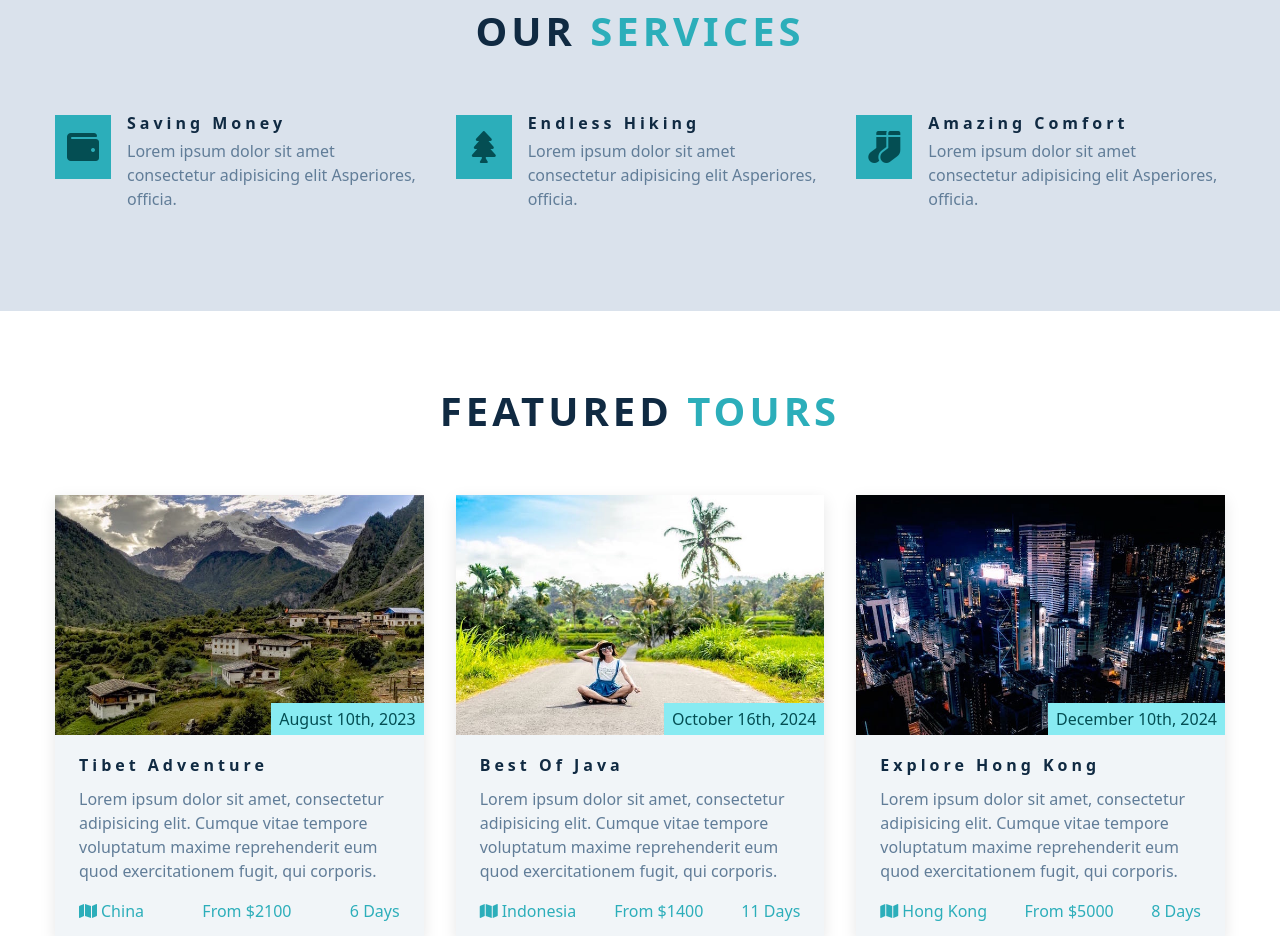
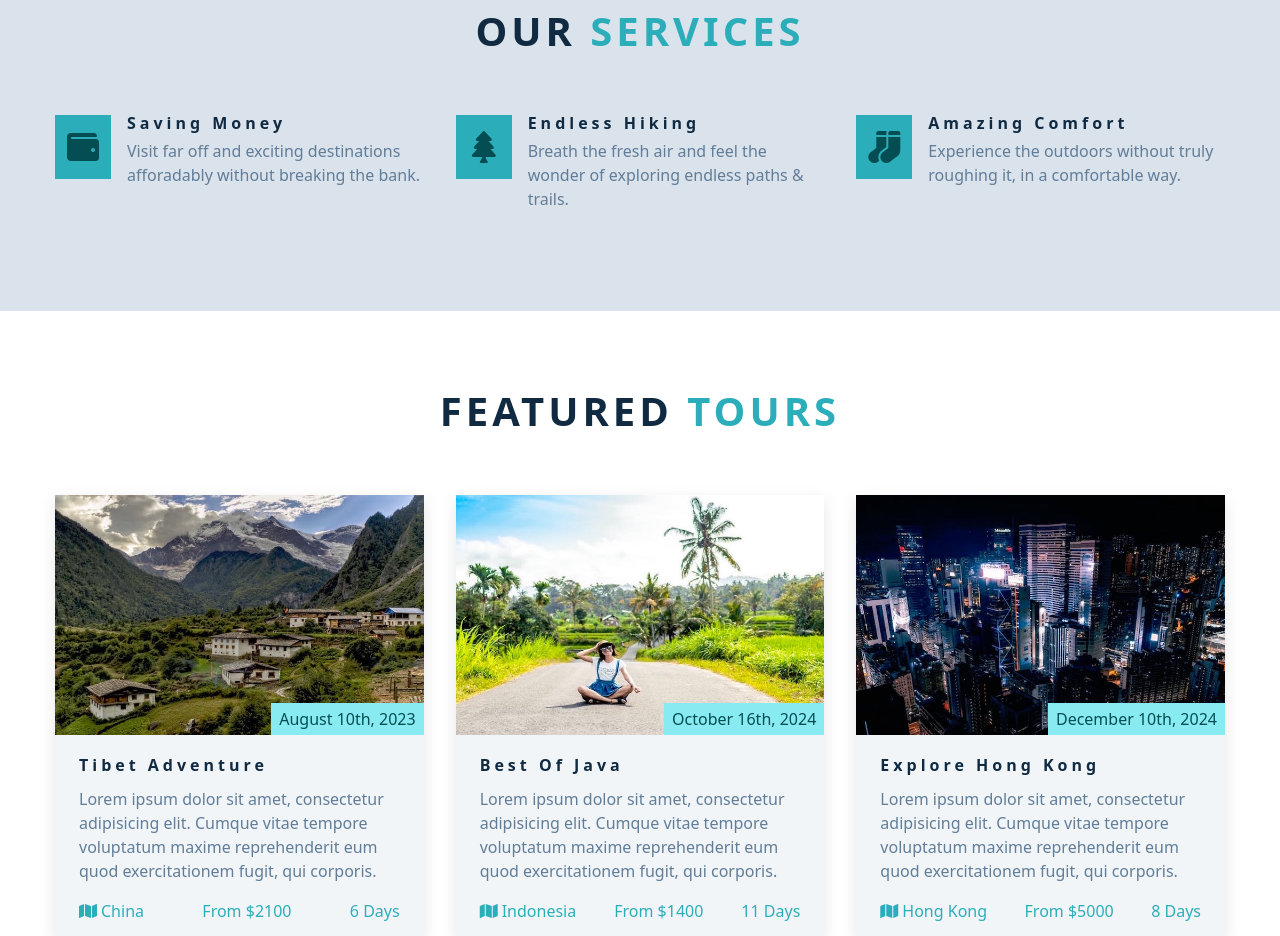
Before and after one commit to swanmac/backroads-tours, a React (Create React App) app: page / in a window 1280 px wide. Shown: the part 1560-2496 px from the top of the page. Built offline with nearby package versions, Linux system fonts and the light colour scheme.

Commit message:
add services

```diff
--- a/src/data.js
+++ b/src/data.js
@@ -20,19 +20,19 @@ export const services = [
     id: 1,
     icon: 'fas fa-wallet fa-fw',
     title: 'saving money',
-    text: 'Lorem ipsum dolor sit amet consectetur adipisicing elit Asperiores, officia.',
+    text: 'Visit far off and exciting destinations afforadably without breaking the bank.',
   },
   {
     id: 2,
     icon: 'fas fa-tree fa-fw',
     title: 'endless hiking',
-    text: 'Lorem ipsum dolor sit amet consectetur adipisicing elit Asperiores, officia.',
+    text: 'Breath the fresh air and feel the wonder of exploring endless paths & trails.',
   },
   {
     id: 3,
     icon: 'fas fa-socks fa-fw',
     title: 'amazing comfort',
-    text: 'Lorem ipsum dolor sit amet consectetur adipisicing elit Asperiores, officia.',
+    text: 'Experience the outdoors without truly roughing it, in a comfortable way.',
   },
 ];
 
```
